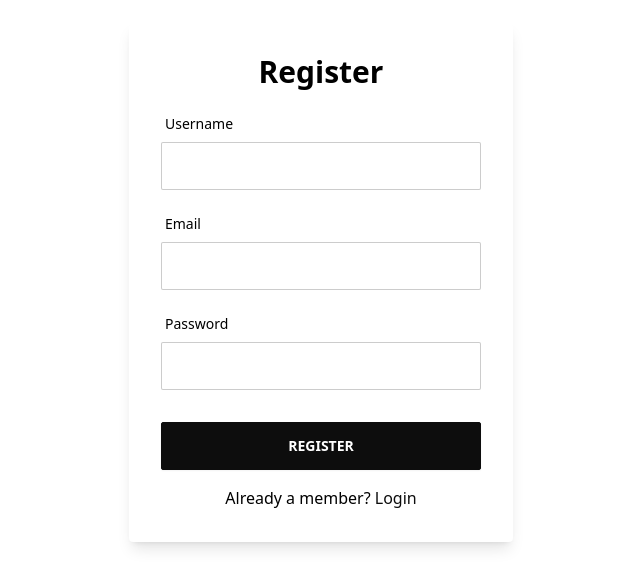
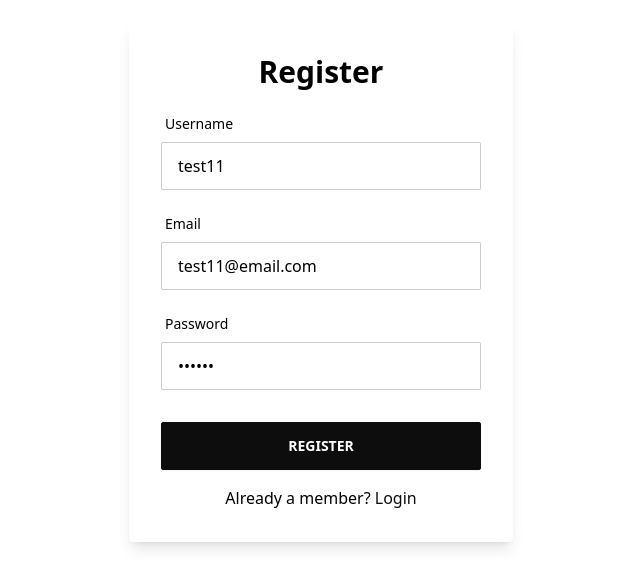
Before and after one commit to luc4s-git/e-commerce, a React (Vite) app: page /register in a window 1280 px wide. Shown: the part 118-706 px from the top of the page, without its empty margins (319-959 px from the left). Built offline with nearby package versions, Linux system fonts and the light colour scheme.

Commit message:
add: Register funcionality

```diff
--- a/src/App.jsx
+++ b/src/App.jsx
@@ -19,6 +19,7 @@ import { ErrorElement } from './components';
 import { loader as LandingLoader } from './pages/loaders/LandingLoader';
 import { loader as SingleProductLoader } from './pages/loaders/SingleProductLoader';
 import { loader as ProductsLoader } from './pages/loaders/ProductsLoader';
+import { action as RegisterAction } from './pages/actions/RegisterAction';
 
 const router = createBrowserRouter([
   {
@@ -57,6 +58,7 @@ const router = createBrowserRouter([
     path: '/register',
     element: <Register />,
     errorElement: <Error />,
+    action: RegisterAction,
   },
 ]);
 
--- a/src/pages/Register.jsx
+++ b/src/pages/Register.jsx
@@ -7,11 +7,27 @@ export default function Register() {
       <Form
         method="POST"
         className="card w-96 p-8 bg-base-100 shadow-lg flex flex-col gap-y-4"
+        action="/register"
       >
         <h4 className="text-center text-3xl font-bold capitalize">register</h4>
-        <FormInput label="username" name="username" type="text" />
-        <FormInput label="email" name="email" type="email" />
-        <FormInput label="password" name="password" type="password" />
+        <FormInput
+          label="username"
+          name="username"
+          type="text"
+          defaultValue={'test11'}
+        />
+        <FormInput
+          label="email"
+          name="email"
+          type="email"
+          defaultValue={'test11@email.com'}
+        />
+        <FormInput
+          label="password"
+          name="password"
+          type="password"
+          defaultValue={'secret'}
+        />
         <div className="mt-4">
           <SubmitBtn text="REGISTER" />
         </div>
@@ -22,7 +38,7 @@ export default function Register() {
             className="link link-hover link-primary capitalize"
           >
             login
-          </Link>{' '}
+          </Link>
         </p>
       </Form>
     </section>
--- /dev/null
+++ b/src/pages/actions/RegisterAction.js
@@ -0,0 +1,23 @@
+import { instance } from '../../utils';
+import { toast } from 'react-toastify';
+import { redirect } from 'react-router-dom';
+
+const url = '/auth/local/register';
+
+export const action = async ({ request }) => {
+  console.log(request);
+  const formData = await request.formData();
+  const data = Object.fromEntries(formData);
+
+  try {
+    const response = await instance.post(url, data);
+    toast.success('Your account was created!');
+    return redirect('/login');
+  } catch (error) {
+    const errorMessage =
+      error?.response?.data?.error?.message || 'Please check your credentials';
+
+    toast.error(errorMessage);
+    return null;
+  }
+};
```
